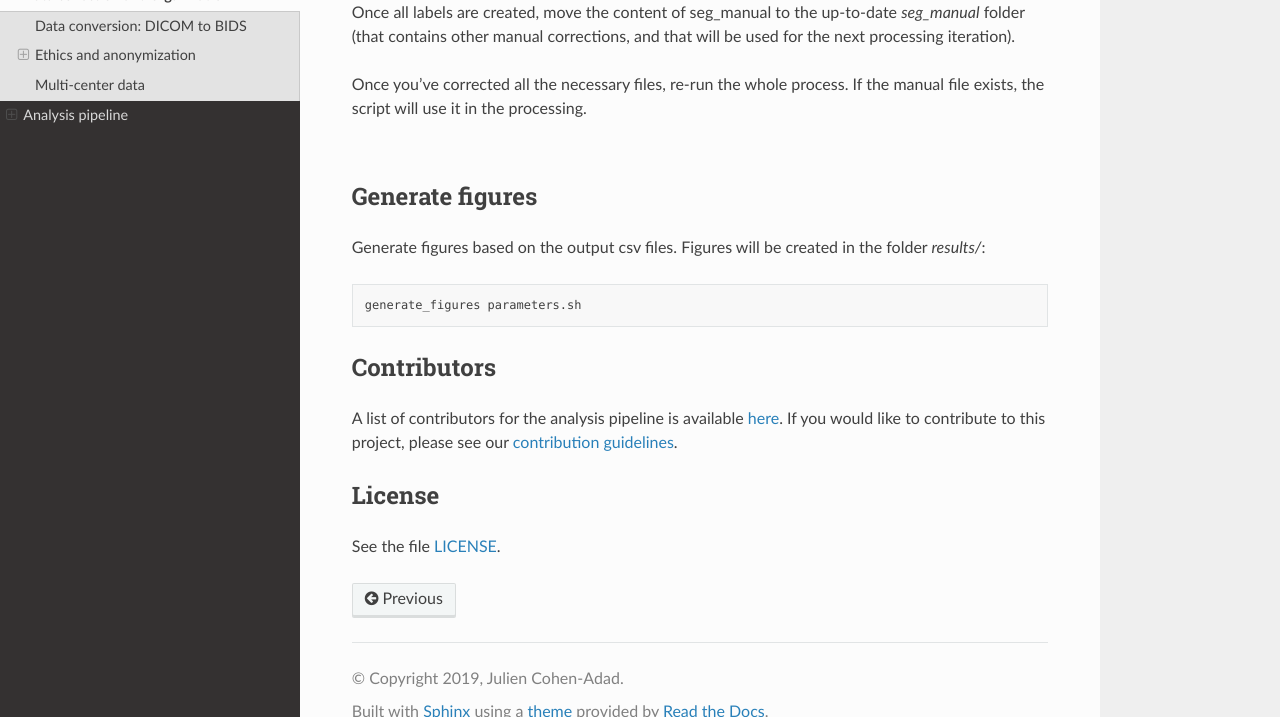
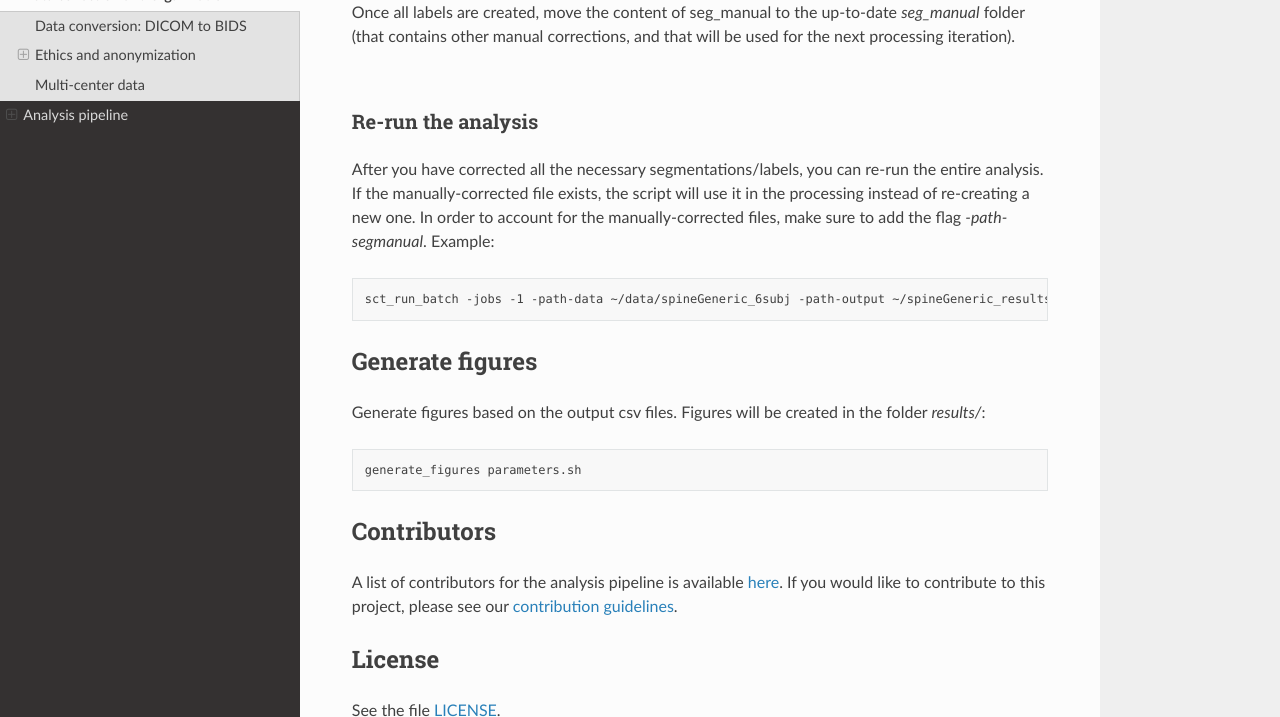
Before and after one commit to spine-generic/spine-generic, a Sphinx documentation site: the page built from docs/documentation.rst, in a window 1280 px wide and 900 px high, scrolled down 8237 px, cut to the strip 183-900 px from the top of the window. Built offline with Sphinx 7.4.7 and the Read the Docs theme 2.0.0, drawn with Linux system fonts in a browser that asks for light colours.

Commit message:
Added info about segmanual

```diff
--- a/docs/documentation.rst
+++ b/docs/documentation.rst
@@ -406,8 +406,17 @@ Once all labels are created, move the content of seg_manual to the up-to-date
 `seg_manual` folder (that contains other manual corrections, and that will be
 used for the next processing iteration).
 
-Once you've corrected all the necessary files, re-run the whole process.
-If the manual file exists, the script will use it in the processing.
+Re-run the analysis
+^^^^^^^^^^^^^^^^^^^
+
+After you have corrected all the necessary segmentations/labels, you can re-run
+the entire analysis. If the manually-corrected file exists, the script will use it in the
+processing instead of re-creating a new one. In order to account for the
+manually-corrected files, make sure to add the flag `-path-segmanual`. Example:
+
+.. code-block:: bash
+
+  sct_run_batch -jobs -1 -path-data ~/data/spineGeneric_6subj -path-output ~/spineGeneric_results_new -path-segmanual ~/spineGeneric_results_new/seg_manual processing/process_data.sh
 
 
 Generate figures
```
